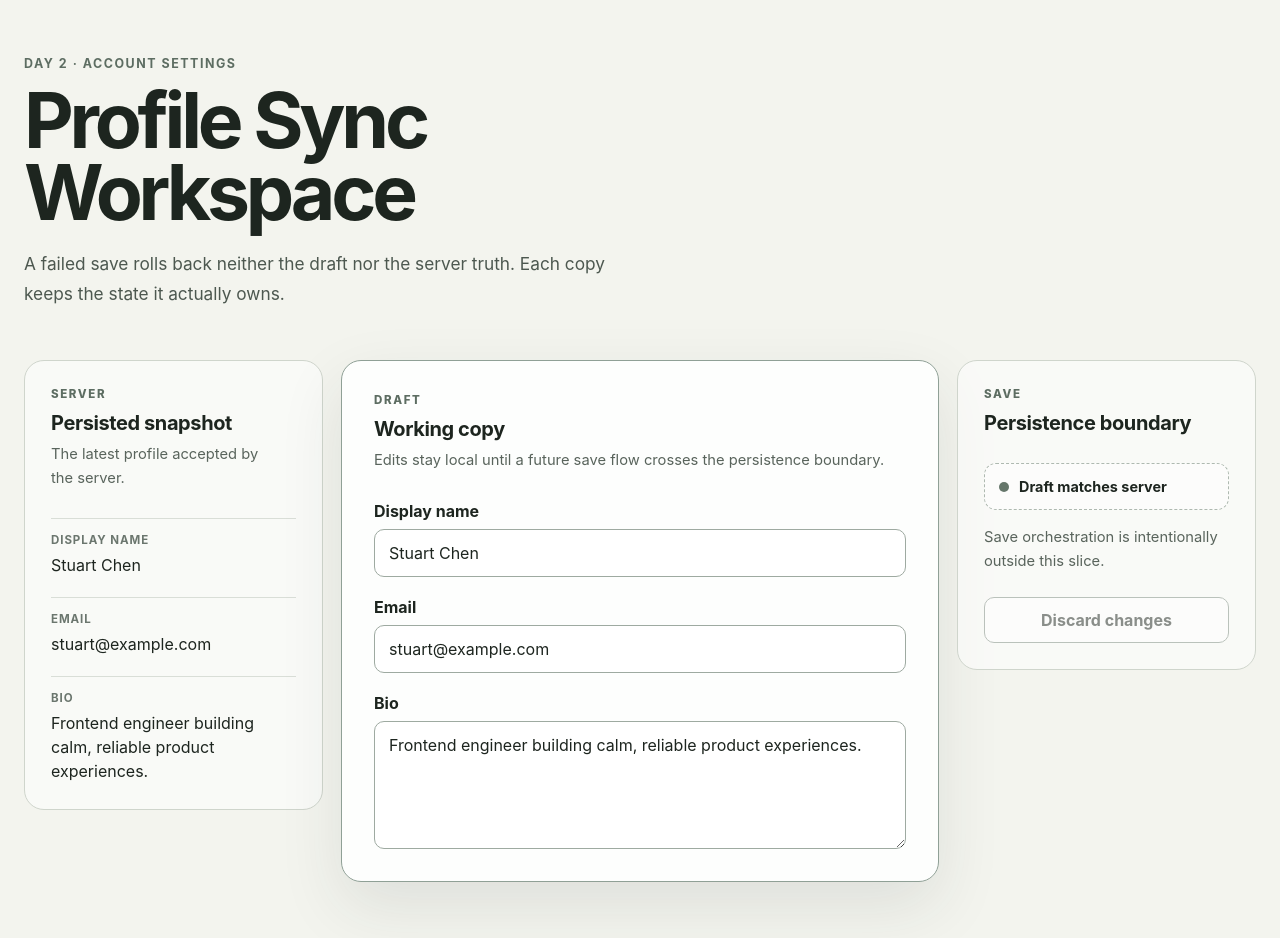
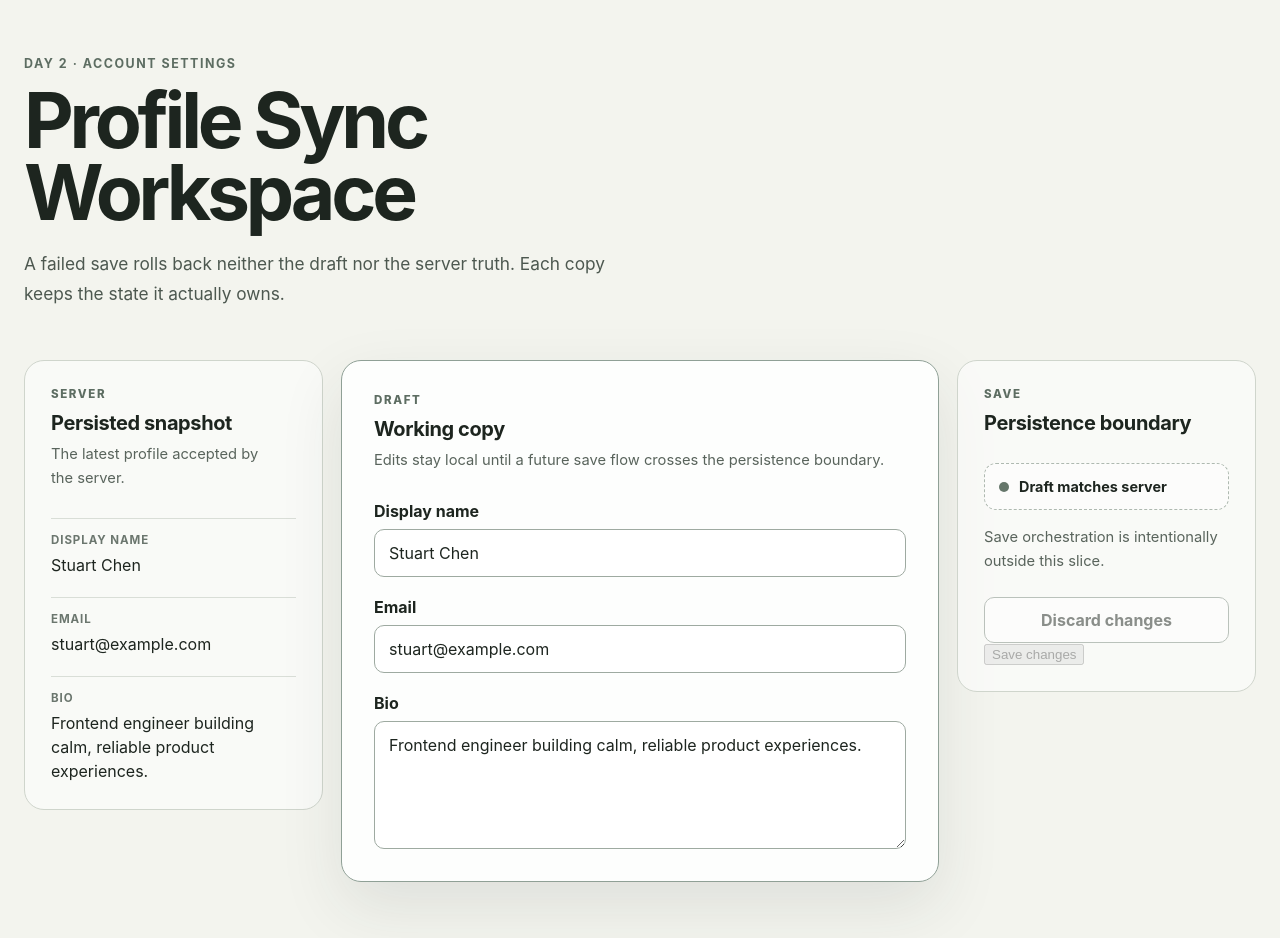
Before and after one commit to stuartchendev/7-day-frontend-production-sprint, a React (Vite) app: page /day-2 in a window 1280 px wide. Shown: the top 938 px of the page. Built offline with nearby package versions, Linux system fonts and the light colour scheme.

Commit message:
feat(day-2): implement profile save success path

```diff
--- a/src/days/day-2/DayTwoPage.tsx
+++ b/src/days/day-2/DayTwoPage.tsx
@@ -1,10 +1,6 @@
 import { useState } from 'react'
-
-type Profile = {
-  displayName: string
-  email: string
-  bio: string
-}
+import type { Profile } from './type'
+import { saveProfile } from './sync/ProfileService'
 
 type PersistedProfilePanelProps = {
   profile: Profile
@@ -17,8 +13,11 @@ type ProfileDraftFormProps = {
 
 type SaveStatusPanelProps = {
   isDirty: boolean
+  handleSave: () => void
   onDiscard: () => void
 }
+
+type SaveStatus = 'idle' | 'saving' | 'error'
 
 const initialProfile: Profile = {
   displayName: 'Stuart Chen',
@@ -110,7 +109,7 @@ function ProfileDraftForm({ profile, onFieldChange }: ProfileDraftFormProps) {
   )
 }
 
-function SaveStatusPanel({ isDirty, onDiscard }: SaveStatusPanelProps) {
+function SaveStatusPanel({ isDirty, handleSave, onDiscard }: SaveStatusPanelProps) {
   return (
     <section
       className="profile-panel profile-panel--save"
@@ -135,15 +134,24 @@ function SaveStatusPanel({ isDirty, onDiscard }: SaveStatusPanelProps) {
       >
         Discard changes
       </button>
+      <button
+        className="save-button"
+        type="button"
+        onClick={handleSave}
+        disabled={!isDirty}
+      >
+        Save changes
+      </button>
     </section>
   )
 }
 
 export function DayTwoPage() {
-  const [serverProfile] = useState<Profile>(() => ({ ...initialProfile }))
+  const [serverProfile, setServerProfile] = useState<Profile>(() => ({ ...initialProfile }))
   const [draftProfile, setDraftProfile] = useState<Profile>(() => ({
     ...initialProfile,
   }))
+  const [status, setStatus] = useState<SaveStatus>('idle');
 
   const isDirty =
     serverProfile.displayName !== draftProfile.displayName ||
@@ -159,6 +167,16 @@ export function DayTwoPage() {
 
   function discardDraft() {
     setDraftProfile({ ...serverProfile })
+  }
+
+  async function handleSave() {
+    setStatus('saving');
+
+    const savedProfile = await saveProfile(draftProfile);
+    if (savedProfile) console.log("Save Success");
+    setServerProfile(savedProfile);
+    setDraftProfile(savedProfile);
+    setStatus('idle');
   }
 
   return (
@@ -178,7 +196,7 @@ export function DayTwoPage() {
           profile={draftProfile}
           onFieldChange={updateDraftField}
         />
-        <SaveStatusPanel isDirty={isDirty} onDiscard={discardDraft} />
+        <SaveStatusPanel isDirty={isDirty} handleSave={handleSave} onDiscard={discardDraft} />
       </div>
     </main>
   )
--- /dev/null
+++ b/src/days/day-2/sync/ProfileService.ts
@@ -0,0 +1,19 @@
+
+import type { Profile } from "../type";
+
+const SAVE_LATENCY_MS = 900;
+
+const delay = (ms: number) => {
+    new Promise<void>((resolve) => {
+        setTimeout(resolve, ms);
+    })
+}
+
+export async function saveProfile(
+    profile: Profile
+): Promise<Profile> {
+
+    await delay(SAVE_LATENCY_MS);
+
+    return profile;
+}
--- /dev/null
+++ b/src/days/day-2/type.ts
@@ -0,0 +1,5 @@
+export type Profile = {
+    displayName: string
+    email: string
+    bio: string
+}
```
Also changed, not shown: package.json (+7 -2 lines), src/app/app.css (+26 -24 lines), 1 other file (tests, documents, lock files or other folders).
